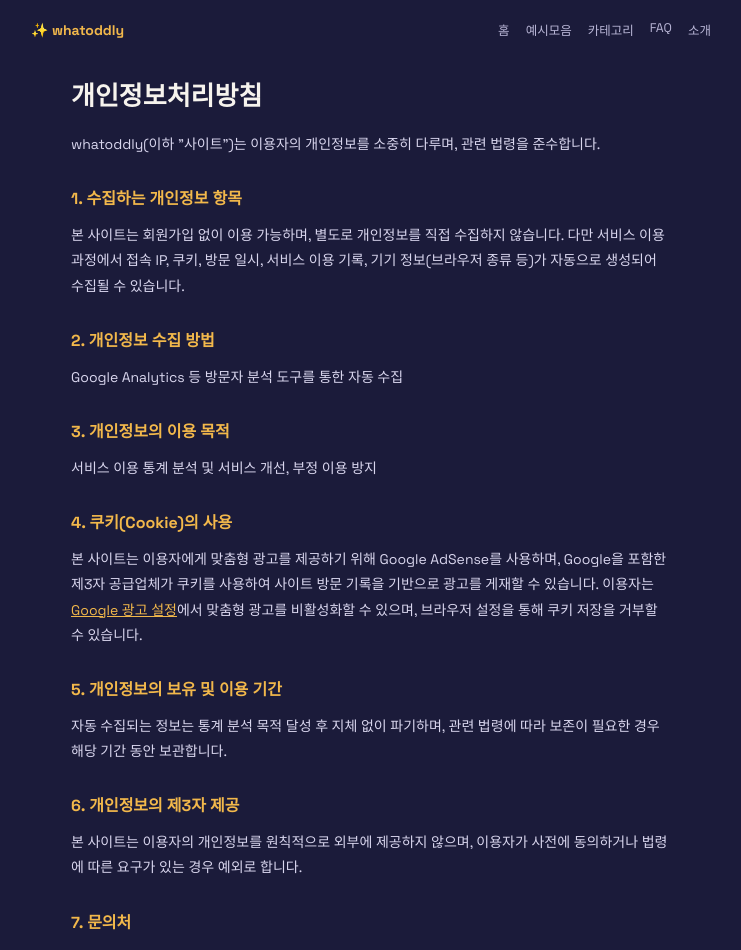
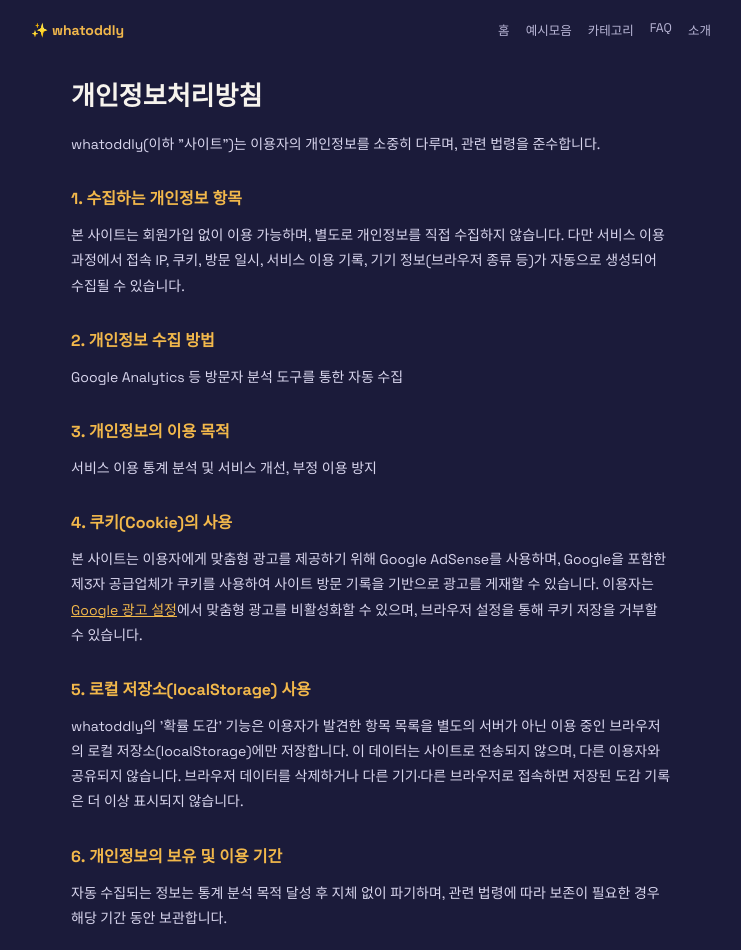
Before and after one commit to uli42852-commits/whatoddly, a Next.js app: page /privacy-policy in a window 1280 px wide. Shown: the top 950 px of the page, without its empty margins (269-1010 px from the left). Built offline with nearby package versions, Linux system fonts and the light colour scheme.

Commit message:
Update page.js

```diff
--- a/app/privacy-policy/page.js
+++ b/app/privacy-policy/page.js
@@ -1,5 +1,6 @@
 export const metadata = {
   title: "개인정보처리방침 | whatoddly",
+  alternates: { canonical: "/privacy-policy" },
 };
 
 export default function PrivacyPolicyPage() {
@@ -36,22 +37,31 @@
         거부할 수 있습니다.
       </p>
 
-      <h2>5. 개인정보의 보유 및 이용 기간</h2>
+      <h2>5. 로컬 저장소(localStorage) 사용</h2>
+      <p>
+        whatoddly의 '확률 도감' 기능은 이용자가 발견한 항목 목록을 별도의 서버가
+        아닌 이용 중인 브라우저의 로컬 저장소(localStorage)에만 저장합니다. 이
+        데이터는 사이트로 전송되지 않으며, 다른 이용자와 공유되지 않습니다. 브라우저
+        데이터를 삭제하거나 다른 기기·다른 브라우저로 접속하면 저장된 도감 기록은
+        더 이상 표시되지 않습니다.
+      </p>
+
+      <h2>6. 개인정보의 보유 및 이용 기간</h2>
       <p>
         자동 수집되는 정보는 통계 분석 목적 달성 후 지체 없이 파기하며, 관련 법령에
         따라 보존이 필요한 경우 해당 기간 동안 보관합니다.
       </p>
 
-      <h2>6. 개인정보의 제3자 제공</h2>
+      <h2>7. 개인정보의 제3자 제공</h2>
       <p>
         본 사이트는 이용자의 개인정보를 원칙적으로 외부에 제공하지 않으며, 이용자가
         사전에 동의하거나 법령에 따른 요구가 있는 경우 예외로 합니다.
       </p>
 
-      <h2>7. 문의처</h2>
+      <h2>8. 문의처</h2>
       <p>개인정보처리방침에 대한 문의사항은 contact@whatoddly.com으로 연락 바랍니다.</p>
 
-      <h2>8. 시행일</h2>
+      <h2>9. 시행일</h2>
       <p>본 방침은 2026년 시행됩니다.</p>
     </div>
   );
```
